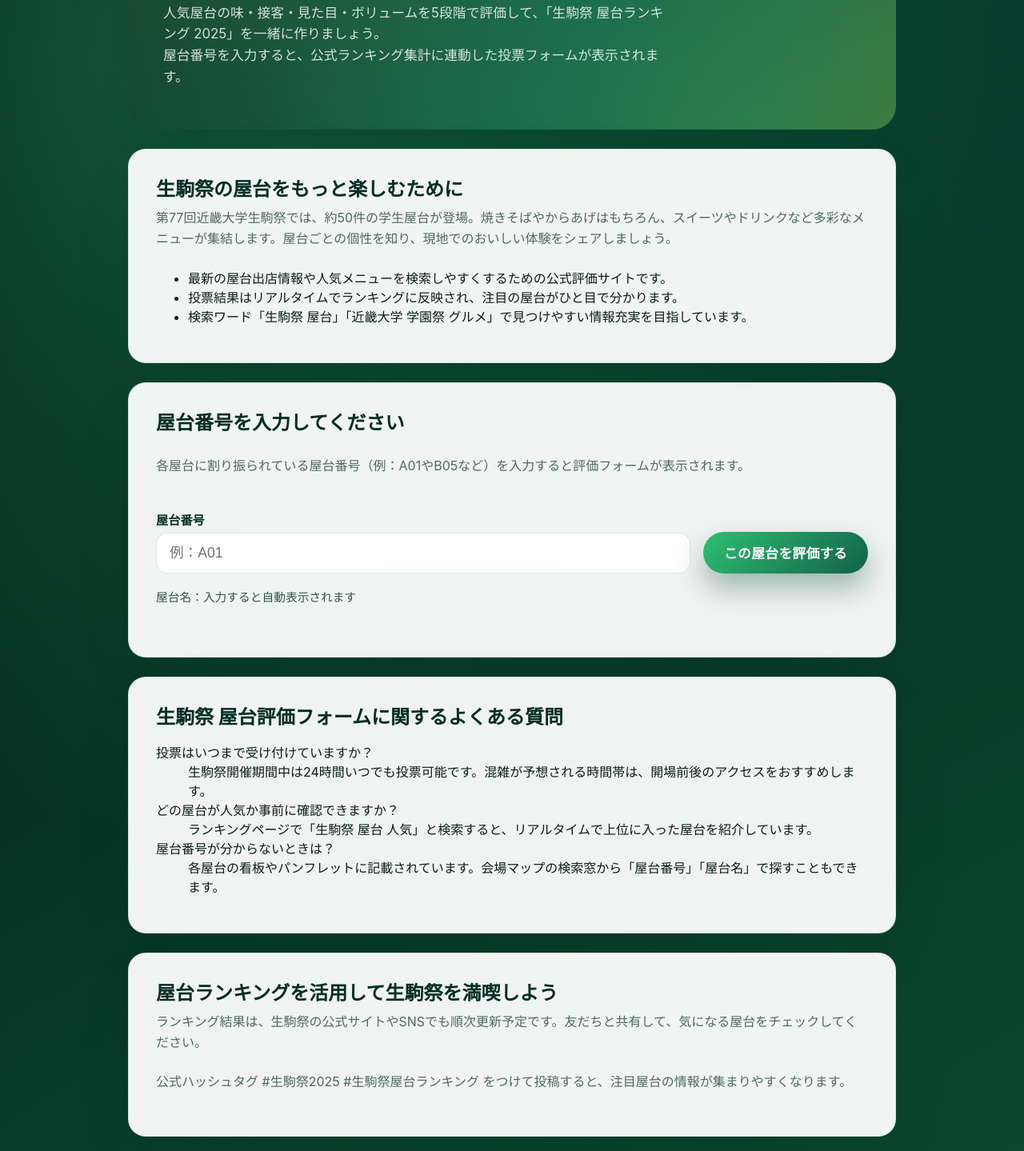
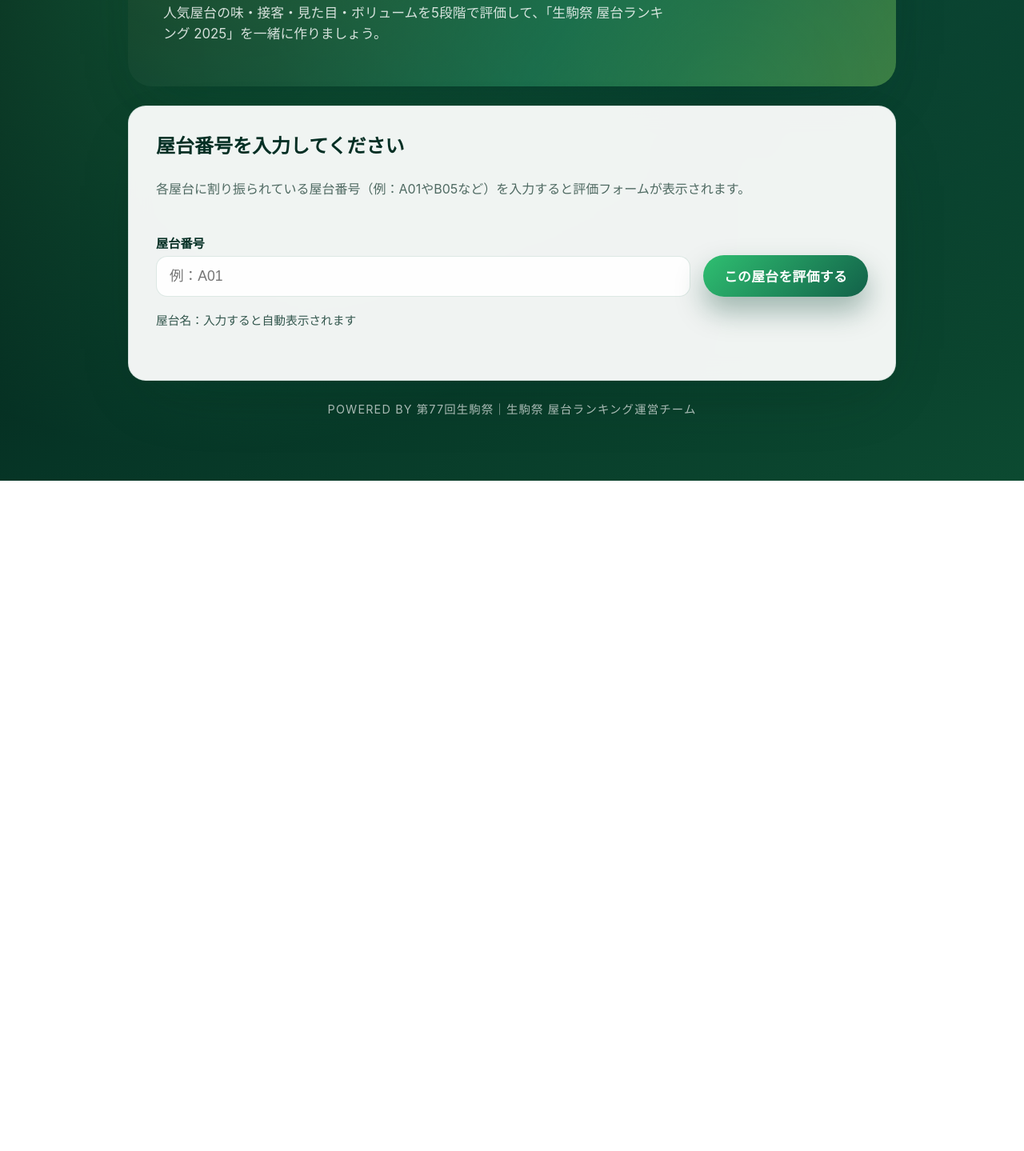
Before and after one commit to kokoro1945/yatairanking2025, a plain HTML site: page index.html in a window 1280 px wide. Shown: the part 281-1720 px from the top of the page at 80% size. After the commit the page ends 882 px from the top, so only its background shows below. Drawn offline with Linux system fonts and the light colour scheme.

Commit message:
消したよ

```diff
--- a/index.html
+++ b/index.html
@@ -27,19 +27,8 @@
         <p class="hero__eyebrow">第77回 近畿大学 生駒祭</p>
         <h1 class="hero__title">生駒祭 屋台ランキング参加フォーム</h1>
         <p class="hero__subtitle">人気屋台の味・接客・見た目・ボリュームを5段階で評価して、「生駒祭 屋台ランキング 2025」を一緒に作りましょう。</p>
-        <p class="hero__subtitle">屋台番号を入力すると、公式ランキング集計に連動した投票フォームが表示されます。</p>
       </div>
     </header>
-
-    <section id="about-ikomasai" class="card card--info">
-      <h2 class="card__title">生駒祭の屋台をもっと楽しむために</h2>
-      <p class="card__desc">第77回近畿大学生駒祭では、約<span lang="en">50</span>件の学生屋台が登場。焼きそばやからあげはもちろん、スイーツやドリンクなど多彩なメニューが集結します。屋台ごとの個性を知り、現地でのおいしい体験をシェアしましょう。</p>
-      <ul class="card__list">
-        <li>最新の屋台出店情報や人気メニューを検索しやすくするための公式評価サイトです。</li>
-        <li>投票結果はリアルタイムでランキングに反映され、注目の屋台がひと目で分かります。</li>
-        <li>検索ワード「生駒祭 屋台」「近畿大学 学園祭 グルメ」で見つけやすい情報充実を目指しています。</li>
-      </ul>
-    </section>
 
     <section id="booth-gate" class="card gate">
       <h2 class="card__title">屋台番号を入力してください</h2>
@@ -169,30 +158,6 @@
       </div>
     </section>
 
-    <section id="faq" class="card faq">
-      <h2 class="card__title">生駒祭 屋台評価フォームに関するよくある質問</h2>
-      <dl class="card__faq">
-        <div class="card__faq-item">
-          <dt>投票はいつまで受け付けていますか？</dt>
-          <dd>生駒祭開催期間中は24時間いつでも投票可能です。混雑が予想される時間帯は、開場前後のアクセスをおすすめします。</dd>
-        </div>
-        <div class="card__faq-item">
-          <dt>どの屋台が人気か事前に確認できますか？</dt>
-          <dd>ランキングページで「生駒祭 屋台 人気」と検索すると、リアルタイムで上位に入った屋台を紹介しています。</dd>
-        </div>
-        <div class="card__faq-item">
-          <dt>屋台番号が分からないときは？</dt>
-          <dd>各屋台の看板やパンフレットに記載されています。会場マップの検索窓から「屋台番号」「屋台名」で探すこともできます。</dd>
-        </div>
-      </dl>
-    </section>
-
-    <section id="related-links" class="card related">
-      <h2 class="card__title">屋台ランキングを活用して生駒祭を満喫しよう</h2>
-      <p class="card__desc">ランキング結果は、生駒祭の公式サイトやSNSでも順次更新予定です。友だちと共有して、気になる屋台をチェックしてください。</p>
-      <p class="card__desc">公式ハッシュタグ <span lang="en">#生駒祭2025 #生駒祭屋台ランキング</span> をつけて投稿すると、注目屋台の情報が集まりやすくなります。</p>
-    </section>
-
     <footer class="footer">
       Powered by 第77回生駒祭｜生駒祭 屋台ランキング運営チーム
     </footer>
```
